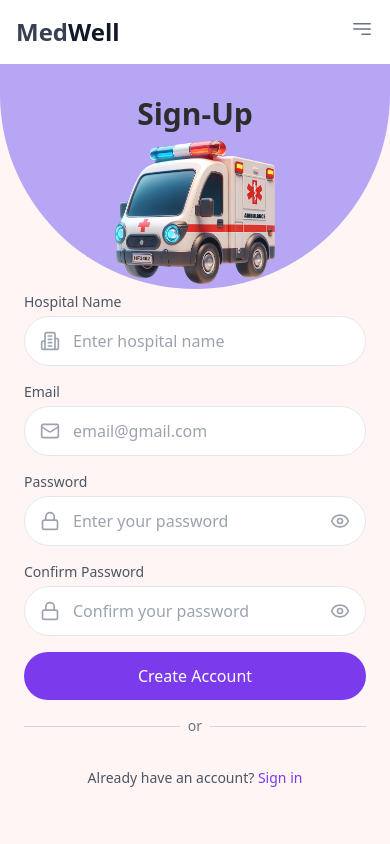
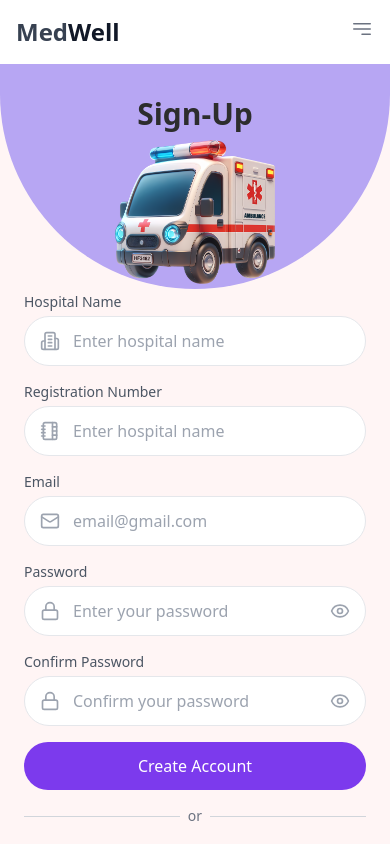
Before and after one commit to rsayyed591/Medwell-Frontend, a React (Vite) app: page /hospital/signup in a window 390 px wide. Shown: the top 844 px of the page. Built offline with nearby package versions, Linux system fonts and the light colour scheme.

Commit message:
updated profile and hospital signup

```diff
--- a/src/pages/Auth/HospitalSignup.jsx
+++ b/src/pages/Auth/HospitalSignup.jsx
@@ -1,10 +1,11 @@
 import React, { useState, useEffect } from 'react'
 import { useNavigate, Link } from 'react-router-dom'
-import { EyeIcon, EyeOffIcon, Mail, Lock, Building2 } from 'lucide-react'
+import { NotebookTabs, EyeIcon, EyeOffIcon, Mail, Lock, Building2 } from 'lucide-react'
 import { ngrok_url, google_ngrok_url } from '../../utils/global'
 
 export default function HospitalSignUp() {
   const [hospitalName, setHospitalName] = useState('')
+  const [registrationNumber, setRegistrationNumber] = useState('')
   const [email, setEmail] = useState('')
   const [password, setPassword] = useState('')
   const [confirmPassword, setConfirmPassword] = useState('')
@@ -88,6 +89,7 @@ export default function HospitalSignUp() {
     formData.append("password1", password)
     formData.append("password2", confirmPassword)
     formData.append("hospital_name", hospitalName)
+    formData.append("registration_number", registrationNumber)
 
     fetch(`${ngrok_url}/auth/register_userhospital/`, {
       method: "POST",
@@ -99,7 +101,7 @@ export default function HospitalSignUp() {
           setErrorMessage(data.mssg)
         } else {
           localStorage.setItem("Token", data.access_token)
-          localStorage.setItem("User", JSON.stringify({ email: email, hospitalName: hospitalName, role: 'hospital' }))
+          localStorage.setItem("User", JSON.stringify({ email: email, hospitalName: hospitalName, registrationNumber: registrationNumber, role: 'hospital' }))
           navigate("/Dashboard")
         }
       })
@@ -138,6 +140,21 @@ export default function HospitalSignUp() {
                     placeholder="Enter hospital name"
                   />
                   <Building2 className="absolute left-4 top-1/2 -translate-y-1/2 h-5 w-5 text-gray-400" />
+                </div>
+              </div>
+
+              <div className="relative">
+                <label className="text-sm text-gray-600 mb-1 block">Registration Number</label>
+                <div className="relative">
+                  <input
+                    type="number"
+                    required
+                    className="w-full px-12 py-3 bg-white rounded-full border border-gray-200"
+                    value={registrationNumber}
+                    onChange={(e) => setRegistrationNumber(e.target.value)}
+                    placeholder="Enter hospital name"
+                  />
+                  <NotebookTabs className="absolute left-4 top-1/2 -translate-y-1/2 h-5 w-5 text-gray-400" />
                 </div>
               </div>
 
@@ -276,6 +293,21 @@ export default function HospitalSignUp() {
             </div>
 
             <div className="relative">
+              <label className="text-sm text-gray-600 mb-1 block">Registration Number</label>
+              <div className="relative">
+                <input
+                  type="number"
+                  required
+                  className="w-full px-12 py-3 bg-white rounded-full border border-gray-200"
+                  value={registrationNumber}
+                  onChange={(e) => setRegistrationNumber(e.target.value)}
+                  placeholder="Enter hospital registration number"
+                />
+                <NotebookTabs className="absolute left-4 top-1/2 -translate-y-1/2 h-5 w-5 text-gray-400" />
+              </div>
+            </div>
+
+            <div className="relative">
               <label className="text-sm text-gray-600 mb-1 block">Email</label>
               <div className="relative">
                 <input
--- a/src/pages/Patient/Profile.jsx
+++ b/src/pages/Patient/Profile.jsx
@@ -1,5 +1,5 @@
 import React, { useState, useEffect } from 'react';
-import { Edit, Heart, Clipboard, Calendar, MapPin, QrCode } from 'lucide-react';
+import { Edit, Heart, Clipboard, Calendar, MapPin, QrCode,Activity, Utensils } from 'lucide-react';
 import { google_ngrok_url } from '../../utils/global';
 import { useFetch } from '../components/useFetch';
 import Chat from "../Chatbots/Chat"
@@ -152,26 +152,24 @@ export default function Profile({ patientInfo }) {
           </div>
         </div>
       </div>
-      {/* //Make these two wide */}
-        <div className="bg-white rounded-lg shadow-lg p-6">
+      <div className="md:col-span-3 bg-white rounded-lg shadow-lg p-6">
         <h3 className="text-xl font-bold mb-4 flex items-center">
-            <MapPin className="w-5 h-5 mr-2 text-yellow-500" />
+          <Activity className="w-5 h-5 mr-2 text-purple-500" />
           Wellbeing
         </h3>
         <div className="space-y-2">
           <p><span className="font-semibold">Health Summary:</span> {localPatientInfo?.health_summary}</p>
         </div>
       </div>
-        <div className="bg-white rounded-lg shadow-lg p-6">
+      <div className="md:col-span-3 bg-white rounded-lg shadow-lg p-6">
         <h3 className="text-xl font-bold mb-4 flex items-center">
-            <MapPin className="w-5 h-5 mr-2 text-yellow-500" />
+          <Utensils className="w-5 h-5 mr-2 text-green-500" />
           Diet
         </h3>
         <div className="space-y-2">
           <p><span className="font-semibold">Diet:</span> {localPatientInfo?.diet_plan}</p>
         </div>
       </div>
-        {/* //Make these two wide */}
     </div>
   );
 
```
Lines whose indentation alone changed are shown as unchanged.
